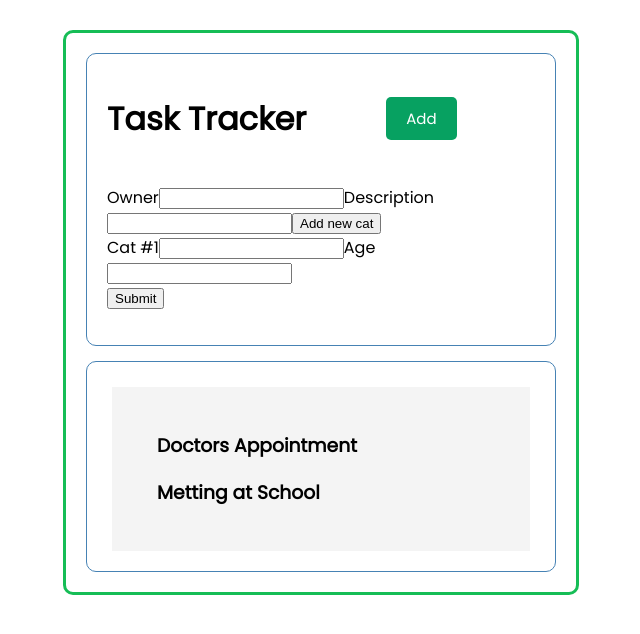
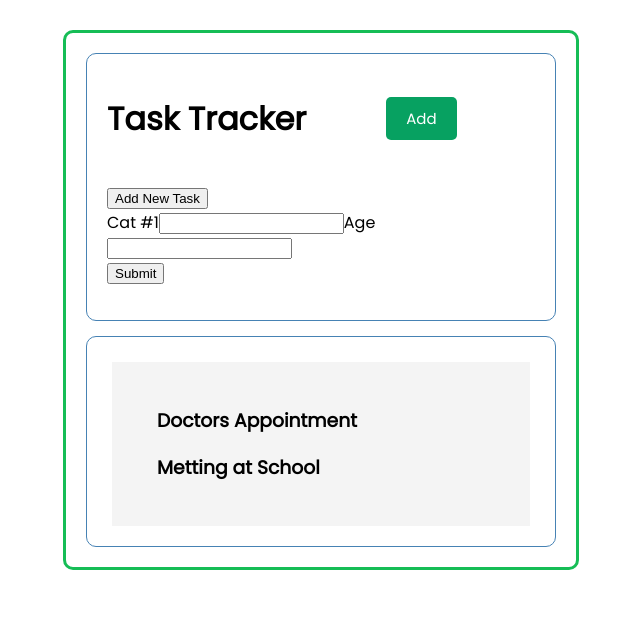
Before and after one commit to RonaldYou/Task-Tracker, a React (Create React App) app: page / in a window 1280 px wide. Shown: the top 634 px of the page, without its empty margins (319-959 px from the left). Built offline with nearby package versions, Linux system fonts and the light colour scheme.

Commit message:
dynamic form 4

```diff
--- a/src/components/Body.js
+++ b/src/components/Body.js
@@ -46,11 +46,11 @@ render() {
     let {owner, description, task} = this.state
     return (
       <form onSubmit={this.handleSubmit} onChange={this.handleChange} >
-        <label htmlFor="name">Owner</label>
+        {/* <label htmlFor="name">Owner</label>
         <input type="text" name="owner" id="owner" value={owner} />
         <label htmlFor="description">Description</label>
-        <input type="text" name="description" id="description" value={description} />
-        <button onClick={this.addCat}>Add new cat</button>
+        <input type="text" name="description" id="description" value={description} /> */}
+        <button onClick={this.addCat}>Add New Task</button>
         {
           task.map((val, idx)=> {
             let catId = `cat-${idx}`, dateId = `date-${idx}`
```
